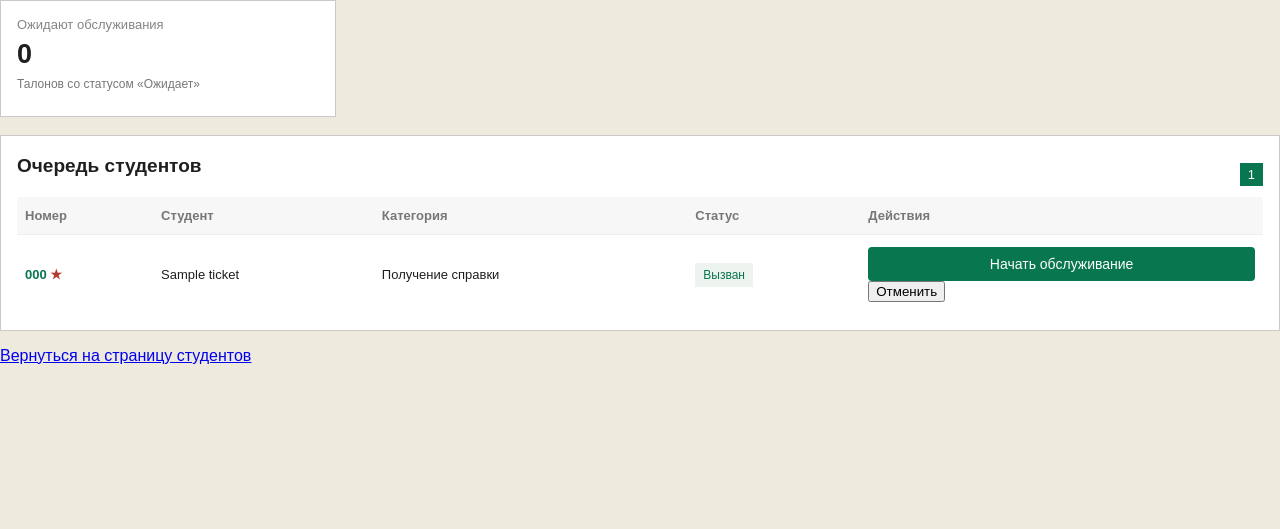
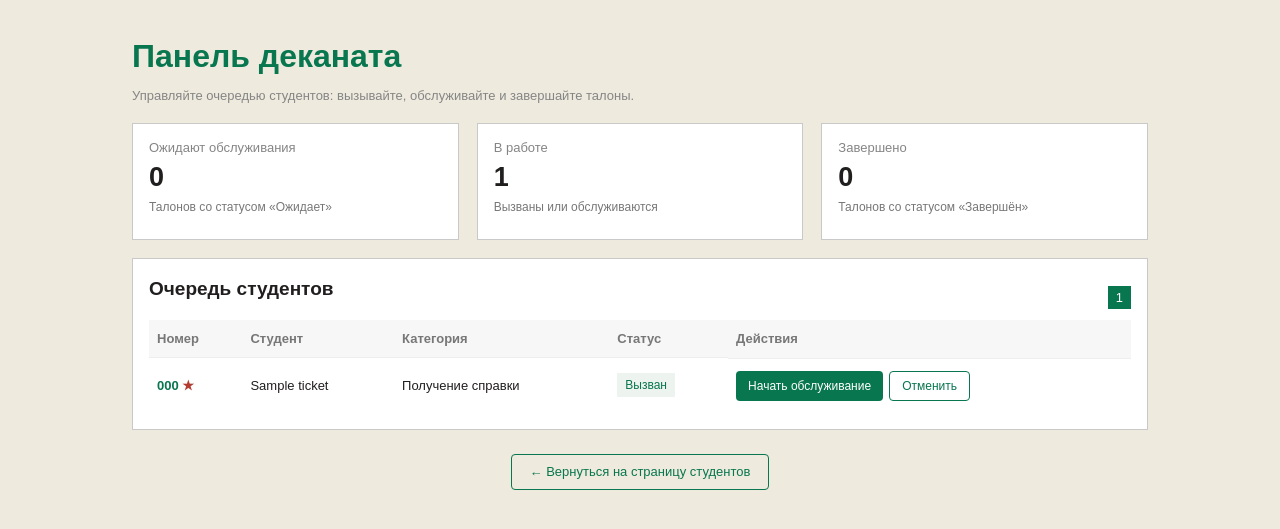
Before and after one commit to de1009nis-bit/dekanat3, a Spring Boot app: page /dekanat in a window 1280 px wide. Shown: the part 56-585 px from the top of the page. Run offline with Spring Boot 4, Linux system fonts and the light colour scheme; a user stored in the database is signed in; tables that the repository leaves empty hold one stand-in row (values such as "Sample post"); some of the project's set-up classes (security, data sources, template engines, error pages and the like) are left out, and stand-ins take their place.

Commit message:
Визуальные исправления: - кабинет сотрудника - завершенные талоны скрыты от обычных пользователей Исправлена ошибка 403.

```diff
--- a/pom.xml
+++ b/pom.xml
@@ -65,6 +65,11 @@
             <groupId>org.thymeleaf.extras</groupId>
             <artifactId>thymeleaf-extras-springsecurity6</artifactId>
         </dependency>
+        <dependency>
+            <groupId>org.springframework.security</groupId>
+            <artifactId>spring-security-test</artifactId>
+            <scope>test</scope>
+        </dependency>
     </dependencies>
 
 
--- a/src/main/java/com/example/dekanat/controller/DekanatController.java
+++ b/src/main/java/com/example/dekanat/controller/DekanatController.java
@@ -10,7 +10,9 @@ import org.springframework.web.bind.annotation.PathVariable;
 import org.springframework.web.bind.annotation.RequestParam;
 import org.springframework.web.servlet.mvc.support.RedirectAttributes;
 
-@Controller public class DekanatController {
+@Controller
+public class DekanatController {
+
     private final TicketService ticketService;
 
     public DekanatController(TicketService ticketService) {
@@ -26,7 +28,14 @@ import org.springframework.web.servlet.mvc.support.RedirectAttributes;
         model.addAttribute("waitingCount",
                 ticketService.getWaitingCount());
 
-        return "/dekanat";
+        model.addAttribute("inServiceCount",
+                ticketService.getCountByStatus(TicketStatus.CALLED)
+                        + ticketService.getCountByStatus(TicketStatus.IN_SERVICE));
+
+        model.addAttribute("completedCount",
+                ticketService.getCountByStatus(TicketStatus.COMPLETED));
+
+        return "dekanat";
     }
 
     @PostMapping("/dekanat/tickets/{id}/status")
--- a/src/main/java/com/example/dekanat/repository/TicketRepository.java
+++ b/src/main/java/com/example/dekanat/repository/TicketRepository.java
@@ -15,5 +15,8 @@ public interface TicketRepository extends JpaRepository<Ticket, Long> {
 
     List<Ticket> findAllByUserOrderByCreatedAtDesc(AppUser user);
 
+    List<Ticket> findByStatusInOrderByCreatedAtAsc(List<TicketStatus> statuses);
+
     long countByStatus(TicketStatus status);
+
 }
--- a/src/main/resources/static/css/style.css
+++ b/src/main/resources/static/css/style.css
@@ -408,3 +408,76 @@ body {
 .history-card .card-title {
     margin-bottom: 0;
 }
+
+/*Таблица*/
+.actions-cell {
+    display: flex;
+    flex-wrap: wrap;
+    gap: 6px;
+}
+
+.action-form {
+    margin: 0;
+    display: inline-flex;
+}
+
+.button-inline {
+    display: inline-flex;
+    align-items: center;
+    justify-content: center;
+    height: 30px;
+    padding: 0 12px;
+    font-size: 12px;
+    font-family: inherit;
+    border: none;
+    border-radius: 4px;
+    cursor: pointer;
+    text-decoration: none;
+    transition: background 0.2s, color 0.2s, border-color 0.2s;
+    white-space: nowrap;
+}
+
+.button-primary {
+    background: #08764e;
+    color: white;
+    border-radius: 4px;
+}
+
+.button-primary:hover {
+    background: #065c3d;
+}
+
+.button-secondary {
+    background: transparent;
+    color: #08764e;
+    border: 1px solid #08764e;
+    border-radius: 4px;
+}
+
+.button-secondary:hover {
+    background: #08764e;
+    color: white;
+}
+
+.page-actions {
+    margin: 24px 0 40px;
+    text-align: center;
+}
+
+.page-actions .button-inline {
+    height: 36px;
+    padding: 0 18px;
+    font-size: 13px;
+}
+
+.stats-row {
+    display: grid;
+    grid-template-columns: repeat(3, 1fr);
+    gap: 18px;
+    margin-bottom: 18px;
+}
+
+.stats-row .stats-card {
+    width: auto;
+    margin-bottom: 0;
+}
--- a/src/main/resources/templates/dekanat.html
+++ b/src/main/resources/templates/dekanat.html
@@ -18,6 +18,13 @@
     </div>
 </header>
 
+<main class="container">
+
+    <h1 class="page-title">Панель деканата</h1>
+    <p class="page-subtitle">
+        Управляйте очередью студентов: вызывайте, обслуживайте и завершайте талоны.
+    </p>
+
     <div th:if="${successMessage}"
          class="success-message"
          th:text="${successMessage}">
@@ -28,12 +35,32 @@
          th:text="${errorMessage}">
     </div>
 
-<section class="card stats-card">
+    <section class="stats-row">
+
+        <div class="card stats-card">
             <div class="stats-title">Ожидают обслуживания</div>
             <div class="stats-number" th:text="${waitingCount}">0</div>
             <div class="stats-description">
                 Талонов со статусом «Ожидает»
             </div>
+        </div>
+
+        <div class="card stats-card">
+            <div class="stats-title">В работе</div>
+            <div class="stats-number" th:text="${inServiceCount}">0</div>
+            <div class="stats-description">
+                Вызваны или обслуживаются
+            </div>
+        </div>
+
+        <div class="card stats-card">
+            <div class="stats-title">Завершено</div>
+            <div class="stats-number" th:text="${completedCount}">0</div>
+            <div class="stats-description">
+                Талонов со статусом «Завершён»
+            </div>
+        </div>
+
     </section>
 
     <section class="card">
@@ -86,37 +113,37 @@
                         </span>
                     </td>
 
-                <td>
+                    <td class="actions-cell">
 
                         <form th:if="${ticket.status.name() == 'WAITING'}"
                               th:action="@{/dekanat/tickets/{id}/status(id=${ticket.id})}"
-                          method="post">
-                        <input type="hidden"
-                               name="status"
-                               value="CALLED">
-                        <button type="submit" class="submit-button">
+                              method="post"
+                              class="action-form">
+                            <input type="hidden" name="status" value="CALLED">
+                            <button type="submit"
+                                    class="button-inline button-primary">
                                 Вызвать
                             </button>
                         </form>
 
                         <form th:if="${ticket.status.name() == 'CALLED'}"
                               th:action="@{/dekanat/tickets/{id}/status(id=${ticket.id})}"
-                          method="post">
-                        <input type="hidden"
-                               name="status"
-                               value="IN_SERVICE">
-                        <button type="submit" class="submit-button">
+                              method="post"
+                              class="action-form">
+                            <input type="hidden" name="status" value="IN_SERVICE">
+                            <button type="submit"
+                                    class="button-inline button-primary">
                                 Начать обслуживание
                             </button>
                         </form>
 
                         <form th:if="${ticket.status.name() == 'IN_SERVICE'}"
                               th:action="@{/dekanat/tickets/{id}/status(id=${ticket.id})}"
-                          method="post">
-                        <input type="hidden"
-                               name="status"
-                               value="COMPLETED">
-                        <button type="submit" class="submit-button">
+                              method="post"
+                              class="action-form">
+                            <input type="hidden" name="status" value="COMPLETED">
+                            <button type="submit"
+                                    class="button-inline button-primary">
                                 Завершить
                             </button>
                         </form>
@@ -125,11 +152,11 @@
                                       or ticket.status.name() == 'CALLED'
                                       or ticket.status.name() == 'IN_SERVICE'}"
                               th:action="@{/dekanat/tickets/{id}/status(id=${ticket.id})}"
-                          method="post">
-                        <input type="hidden"
-                               name="status"
-                               value="CANCELLED">
-                        <button type="submit">
+                              method="post"
+                              class="action-form">
+                            <input type="hidden" name="status" value="CANCELLED">
+                            <button type="submit"
+                                    class="button-inline button-secondary">
                                 Отменить
                             </button>
                         </form>
@@ -142,8 +169,13 @@
         </div>
     </section>
 
-<p>
-    <a th:href="@{/}">Вернуться на страницу студентов</a>
-</p>
+    <div class="page-actions">
+        <a th:href="@{/}" class="button-inline button-secondary">
+            ← Вернуться на страницу студентов
+        </a>
+    </div>
+
+</main>
+
 </body>
 </html>
```
Also changed, not shown: src/main/java/com/example/dekanat/config/SecurityConfig.java (+4 -3 lines), src/main/java/com/example/dekanat/controller/TicketController.java (+14 -2 lines), src/main/java/com/example/dekanat/service/TicketService.java (+12 -1 lines), src/main/resources/templates/index.html (+6 -4 lines), 1 other file. Lines whose indentation alone changed are shown as unchanged.
